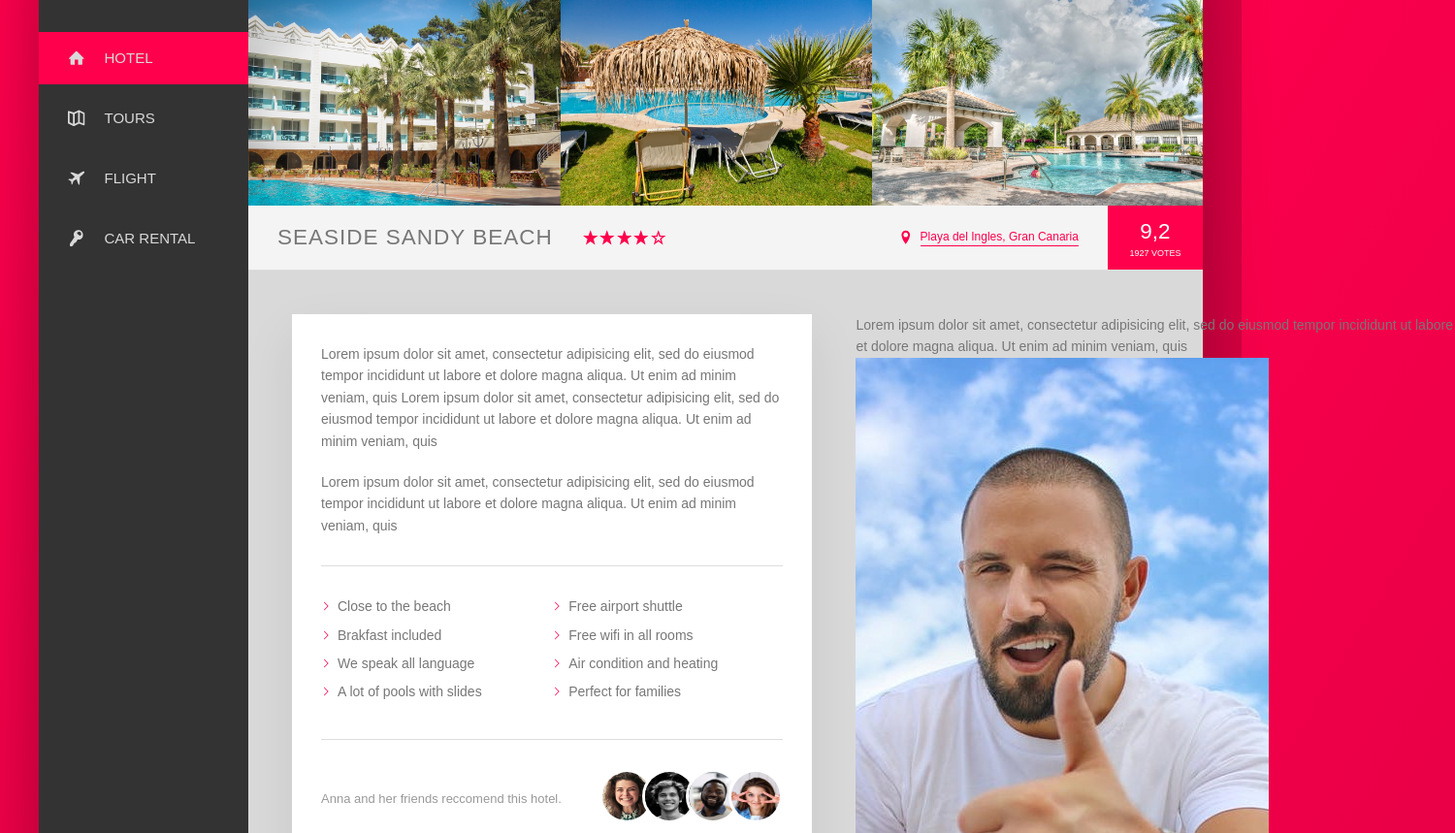
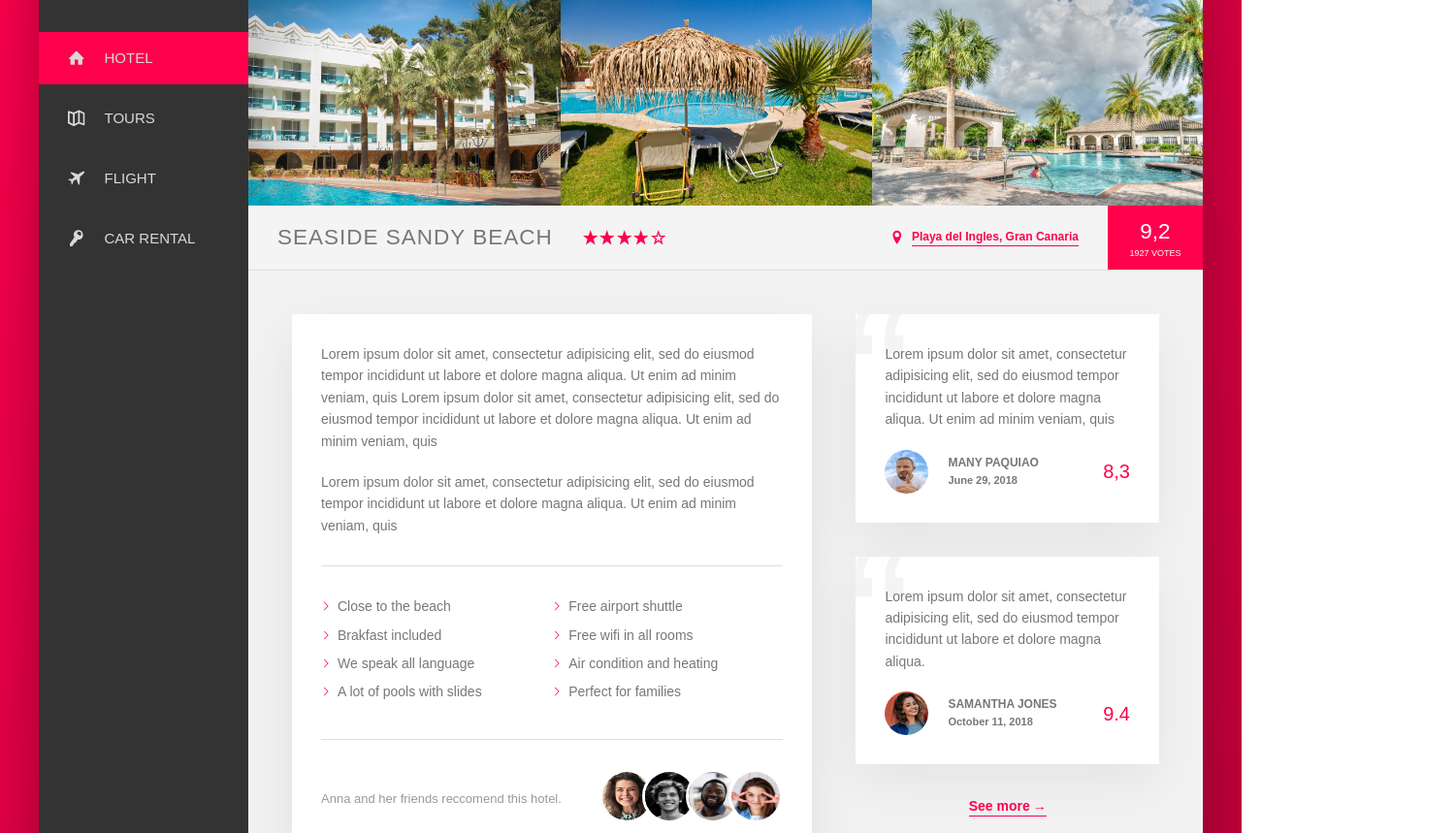
Before and after one commit to Przemiks/BookingApp, a website: page index.html in a window 1280 px wide. Shown: the part 172-1031 px from the top of the page at 97% size, 1500 px wide, since content can reach past the window. Drawn offline with Linux system fonts and the light colour scheme; a web font is replaced by a local one.

Commit message:
add content & style review section

```diff
--- a/index.html
+++ b/index.html
@@ -186,6 +186,8 @@
                                 <div class="review__rating">9.4</div>
                             </figcaption>
                         </figure>
+
+                        <button class="btn-underline">See more<span>&rarr;</span></button>
                     </div>
                 </div>
             </main>
--- a/sass/_components.scss
+++ b/sass/_components.scss
@@ -271,6 +271,7 @@
     border: none;
     color: $color-primary;
     font-size: inherit;
+    font-weight: 600;
     border-bottom: 1px solid currentColor;
     padding-bottom: 2px;
     display: inline-block;
@@ -278,8 +279,17 @@
     cursor: pointer;
     transition: all .3s;
 
+    & span {
+        margin-left: 3px
+    }
+
     &:hover {
         color: $grey-dark;
+
+        span {
+            margin-left: 8px;
+            transition: margin-left .3s;
+        }
     }
 
     &:focus {
@@ -385,25 +395,58 @@
 
 .review {
     background-color: #fff;
-    box-shadow: 0 2rem 5rem rgba(0, 0, 0, .08);
+    box-shadow: 0 2rem 5rem rgba(0, 0, 0, .06);
     padding: 3rem;
     margin-bottom: 3.5rem;
+    position: relative;
+    overflow: hidden;
 
-    &__text {}
+    &__text {
+        margin-bottom: 2rem;
+        z-index: 10;
+        position: relative;
+    }
 
-    &__user {}
+    &__user {
+        display: flex;
+        align-items: center;
+    }
 
     &__photo {
         height: 4.5rem;
         width: 4.5rem;
         border-radius: 50%;
+        margin-right: 2rem;
     }
 
-    &__user-box {}
+    &__user-box {
+        margin-right: auto;
+    }
 
-    &__user-name {}
+    &__user-name {
+        font-size: 1.2rem;
+        font-weight: 700;
+        text-transform: uppercase;
+    }
 
-    &__user-date {}
+    &__user-date {
+        font-size: 1.1rem;
+        font-weight: 600;
+    }
 
-    &__rating
+    &__rating {
+        font-size: 2rem;
+        color: $color-primary
+    }
+
+    &::before {
+        content: "\201C";
+        position: absolute;
+        top: -3.5rem;
+        left: -1rem;
+        line-height: 1;
+        font-size: 20rem;
+        color: $grey-light4;
+        z-index: 1;
+    }
 }
--- a/sass/_layout.scss
+++ b/sass/_layout.scss
@@ -38,7 +38,7 @@
     font-size: 1.4rem;
     display: flex;
     padding: 4.5rem;
-    background-color: $grey-light1;
+    background-color: $grey-light3;
     border-bottom: 1px solid $grey-light2;
 }
 
@@ -53,4 +53,8 @@
 
 .user-reviews {
     flex: 1;
+
+    display: flex;
+    flex-direction: column;
+    align-items: center;
 }
```
Also changed, not shown: css/main.css.
